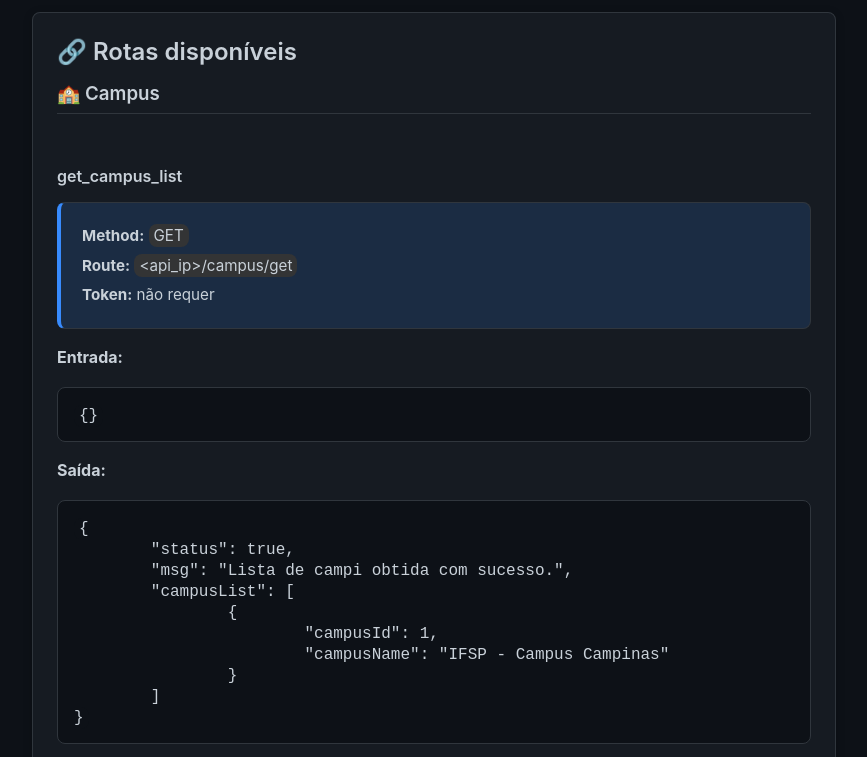
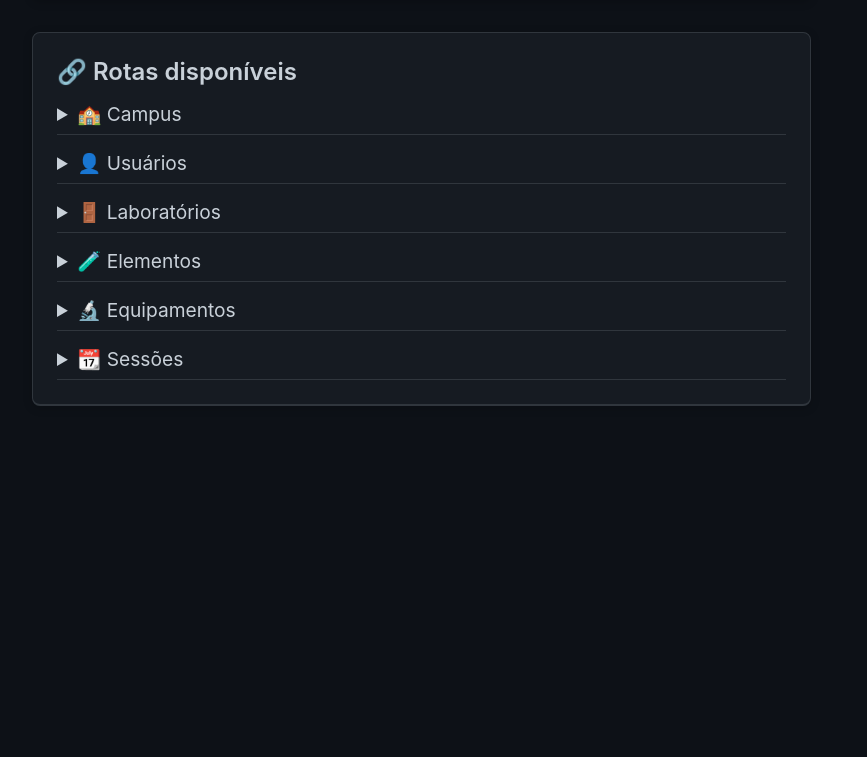
Before and after one commit to MatheusCamargoGinebro/APIFlab_v2.0, a website: page src/page.html in a window 1280 px wide. Shown: the part 3623-4380 px from the top of the page, without its empty margins (8-875 px from the left). After the commit the page ends 4085 px from the top, so only its background shows below. Drawn offline with Linux system fonts and the light colour scheme.

Commit message:
update page

```diff
--- a/src/page.html
+++ b/src/page.html
@@ -227,10 +227,12 @@
 				padding: 1rem 0;
 			}
 
-			.route-section h3 {
+			.route-details summary {
+				font-size: 1.2rem;
 				border-bottom: 1px solid var(--border);
 				padding-bottom: 0.5rem;
 				margin-bottom: 1rem;
+				cursor: pointer;
 			}
 
 			.routes.content-div {
@@ -425,8 +427,8 @@ npm run start
 				<div class="routes content-div">
 					<h2>🔗 Rotas disponíveis</h2>
 
-					<section class="route-section">
-						<h3>🏫 Campus</h3>
+					<details class="route-details">
+						<summary>🏫 Campus</summary>
 
 						<article class="route">
 							<h4>get_campus_list</h4>
@@ -477,10 +479,10 @@ npm run start
 	"msg": "Campus registrado com sucesso."
 }</code></pre>
 						</article>
-					</section>
-
-					<section class="route-section">
-						<h3>👤 Usuários</h3>
+					</details>
+
+					<details class="route-details">
+						<summary>👤 Usuários</summary>
 
 						<article class="route">
 							<h4>login_user</h4>
@@ -736,10 +738,10 @@ npm run start
 	"msg": "Informações do usuário obtidas com sucesso."
 }</code></pre>
 						</article>
-					</section>
-
-					<section class="route-section">
-						<h3>🚪 Laboratórios</h3>
+					</details>
+
+					<details class="route-details">
+						<summary>🚪 Laboratórios</summary>
 
 						<article class="route">
 							<h4>register_new_laboratory</h4>
@@ -940,10 +942,10 @@ npm run start
 	"msg": "Usuário removido do laboratório com sucesso."
 }</code></pre>
 						</article>
-					</section>
-
-					<section class="route-section">
-						<h3>🧪 Elementos</h3>
+					</details>
+
+					<details class="route-details">
+						<summary>🧪 Elementos</summary>
 
 						<article class="route">
 							<h4>register_element</h4>
@@ -1293,9 +1295,9 @@ npm run start
 	"msg": "Imagem editada com sucesso."
 }</code></pre>
 						</article>
-					</section>
-					<section class="route-section">
-						<h3>🔬 Equipamentos</h3>
+					</details>
+					<details class="route-details">
+						<summary>🔬 Equipamentos</summary>
 
 						<article class="route">
 							<h4>register_equipment</h4>
@@ -1569,10 +1571,10 @@ npm run start
 	"msg": "Imagem do equipamento editado com sucesso."
 }</code></pre>
 						</article>
-					</section>
-
-					<section class="route-section">
-						<h3>📆 Sessões</h3>
+					</details>
+
+					<details class="route-details">
+						<summary>📆 Sessões</summary>
 
 						<article class="route">
 							<h4>create_new_session</h4>
@@ -1771,7 +1773,7 @@ npm run start
 	"msg": "Formulário salvo com sucesso."
 }</code></pre>
 						</article>
-					</section>
+					</details>
 				</div>
 			</div>
 
```
